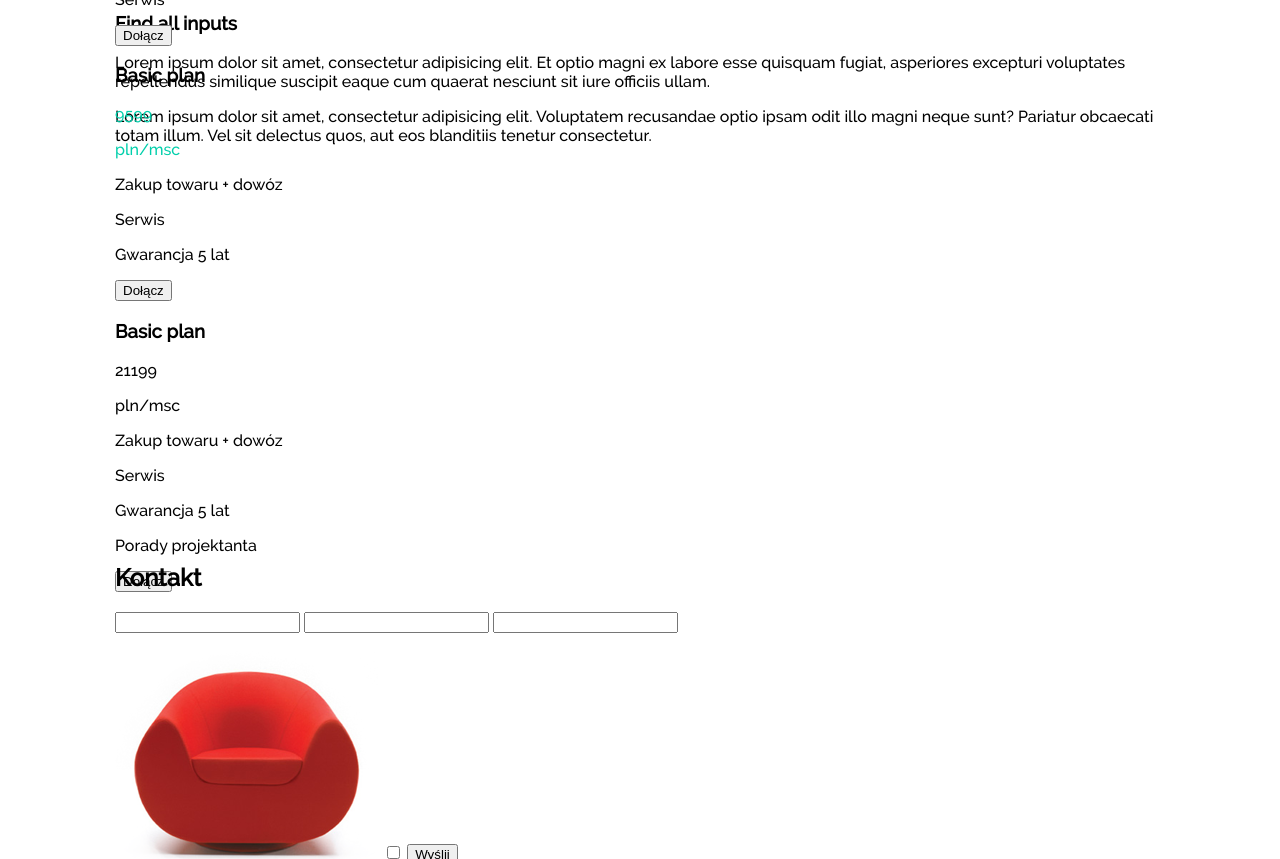
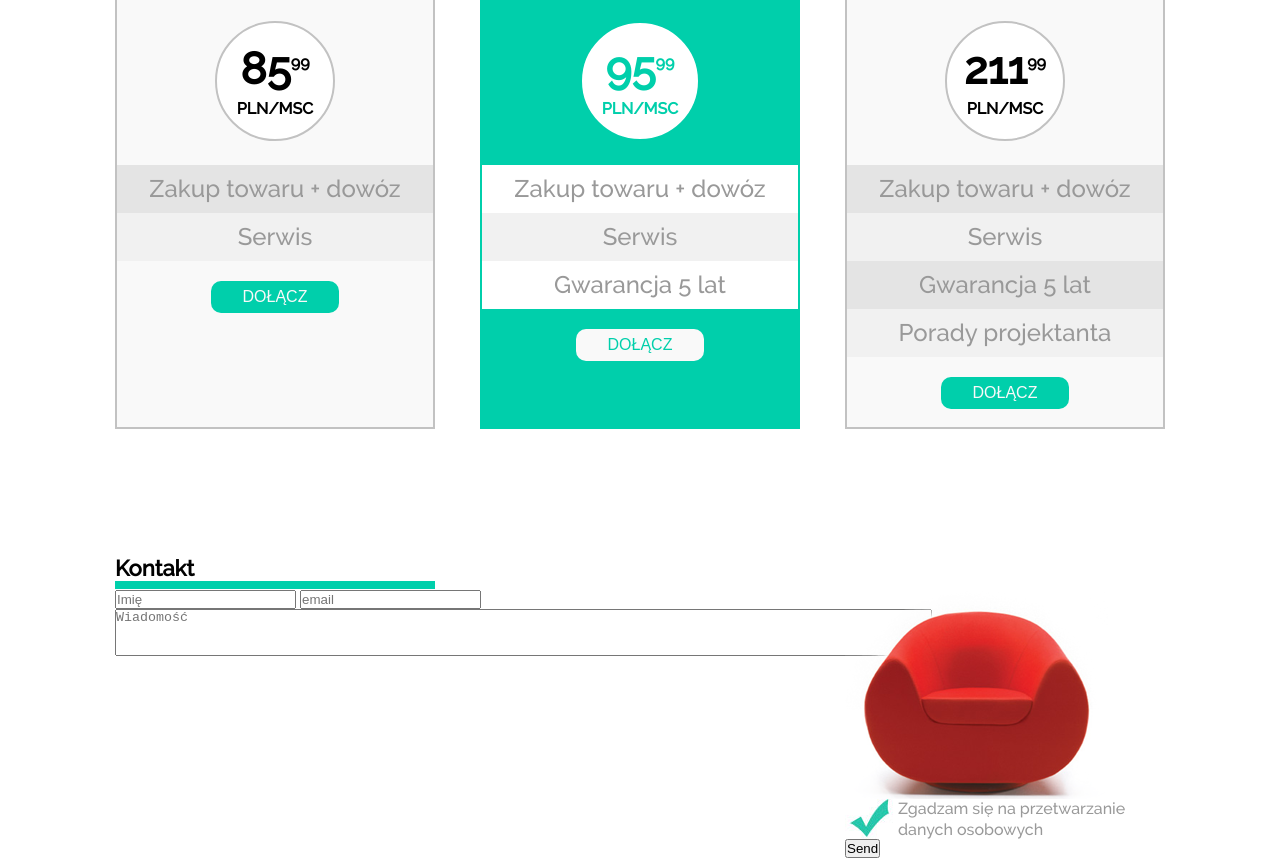
Before and after one commit to glaszczyk/CL_Warsztat_HTML, a plain HTML site: page index.html in a window 1280 px wide. Shown: the part 1101-1960 px from the top of the page. Drawn offline with Linux system fonts and the light colour scheme; files whose address does not match are found by name.

Commit message:
Ostatnie zmiany

```diff
--- a/css/style.css
+++ b/css/style.css
@@ -10,7 +10,7 @@
 	font-weight: 500;
 	font-style: normal;
 }
-@font-face
+@font-face {
 	font-family: 'Ralway';
 	src: url('../font/Raleway-Bold.eot');
 	src: local('Ralewy Bold'), local('Raleway-Bold'),
@@ -51,6 +51,9 @@ html {
 .f9 {
 	color: #f9f9f9;
 }
+.bc-f9 {
+	background-color: #f9f9f9;
+}
 .f1 {
 	color: #f1f1f1;
 }
@@ -62,6 +65,9 @@ html {
 }
 .color9 {
 	color: #999;
+}
+strong {
+	font-weight: bold;
 }
 /* ***** HEADER ***** */
 header {
@@ -85,28 +91,216 @@ nav ul li {
 	display: inline-block;
 }
 /* ***** CAROUSEL ***** */
-.carousel-section {
+section.carousel-section {
 	height: 496px;
-		background: rgba(250, 250, 250, 1);
-	background: -moz-linear-gradient(top, rgba(250, 250, 250, 1) 0%, rgba(204, 206, 215, 1) 100%);
-	background: -webkit-gradient(left top, left bottom, color-stop(0%, rgba(250, 250, 250, 1)), color-stop(100%, rgba(204, 206, 215, 1)));
-	background: -webkit-linear-gradient(top, rgba(250, 250, 250, 1) 0%, rgba(204, 206, 215, 1) 100%);
-	background: -o-linear-gradient(top, rgba(250, 250, 250, 1) 0%, rgba(204, 206, 215, 1) 100%);
-	background: -ms-linear-gradient(top, rgba(250, 250, 250, 1) 0%, rgba(204, 206, 215, 1) 100%);
-	background: linear-gradient(to bottom, rgba(250, 250, 250, 1) 0%, rgba(204, 206, 215, 1) 100%);
-	filter: progid:DXImageTransform.Microsoft.gradient( startColorstr='#ccced7', endColorstr='#cacaca', GradientType=0 );
+	background: rgba(250,250,250,1);
+	background: -moz-linear-gradient(top, rgba(250,250,250,1) 0%, rgba(248,248,248,1) 25%, rgba(245,245,245,1) 50%, rgba(225,225,228,1) 75%, rgba(207,206,215,1) 100%);
+	background: -webkit-gradient(left top, left bottom, color-stop(0%, rgba(250,250,250,1)), color-stop(25%, rgba(248,248,248,1)), color-stop(50%, rgba(245,245,245,1)), color-stop(75%, rgba(225,225,228,1)), color-stop(100%, rgba(207,206,215,1)));
+	background: -webkit-linear-gradient(top, rgba(250,250,250,1) 0%, rgba(248,248,248,1) 25%, rgba(245,245,245,1) 50%, rgba(225,225,228,1) 75%, rgba(207,206,215,1) 100%);
+	background: -o-linear-gradient(top, rgba(250,250,250,1) 0%, rgba(248,248,248,1) 25%, rgba(245,245,245,1) 50%, rgba(225,225,228,1) 75%, rgba(207,206,215,1) 100%);
+	background: -ms-linear-gradient(top, rgba(250,250,250,1) 0%, rgba(248,248,248,1) 25%, rgba(245,245,245,1) 50%, rgba(225,225,228,1) 75%, rgba(207,206,215,1) 100%);
+	background: linear-gradient(to bottom, rgba(250,250,250,1) 0%, rgba(248,248,248,1) 25%, rgba(245,245,245,1) 50%, rgba(225,225,228,1) 75%, rgba(207,206,215,1) 100%);
+	filter: progid:DXImageTransform.Microsoft.gradient( startColorstr='#fafafa', endColorstr='#cfced7', GradientType=0 );
+}
+section.carousel-section .carousel-image {
+	float: left;
+	width: 406px;
+	height: 496px;
+}
+section.carousel-section .carousel-text {
+	float: left;
+	width: 644px;
+	height: 496px;
+	padding: 0 80px;
+}
+section.carousel-section .carousel-text h1 {
+	font-size: 40px;
+	text-transform: uppercase;
+	font-weight: normal;
+	text-align: center;
+}
+section.carousel-section .carousel-text p {
+	font-size: 14px;
+	line-height: 21px;
+	text-align: center;
+}
+section.carousel-section .carousel-text button {
+	/*background-color: #e92121;*/
+	border: none;
+	padding: 15px 32px;
+	text-align: center;
+	text-decoration: none;
+	display: inline-block;
+	font-size: 16px;
+	border-radius: 5px;
+	text-transform: uppercase;
+	color: white;
 }
 /* ***** GALLERY ***** */
-.gallery-section {
+section.gallery-section {
 	height: 352px;
 }
+section.gallery-section .gallery-image {
+	float: left;
+	width: 320px;
+	height: 224px;
+	margin-right: 45px;
+}
+section.gallery-section .gallery-image h3 {
+	font-size: 16px;
+	font-weight: bold;
+	border-bottom: solid 7px #00cfab;
+	width: 160px;
+}
+
+section.gallery-section .gallery-text-box {
+	float: left;
+	width: 320px;
+	height: 256px;
+}
+section.gallery-section .gallery-text-box h3 {
+	font-size: 16px;
+	font-weight: bold;
+	border-bottom: solid 7px #00cfab;
+	width: 160px;
+}
 /* ***** PRICE TABLE ***** */
-.price-section {
+section.price-section {
 	height: 768px;
+	text-align: center;;
+}
+section h2 {
+	font-size: 22px;
+	font-weight: bold;
+	border-bottom: solid 8px #00cfab;
+	width: 320px;
+	text-align: left;
+}
+section.price-section .price-tag {
+	height: 120px;
+	width: 120px;
+	border-radius: 50%;
+	background-color: #fff;
+	border: solid 2px #c2c2c2;
+	margin: 24px auto;
+}
+section.price-section .feature {
+	height: 48px;
+	font-size: 24px;
+	line-height: 48px;
+	color: #999;
+	font-weight: normal;
+}
+section.price-section div[class^="price-tag-"] {
+	margin-top: 96px;
+}
+section.price-section .price-tag-normal {
+	float: left;
+	width: 320px;
+	height: 512px;
+	border: solid 2px #c2c2c2;
+}
+section.price-section .price-tag-normal .feature:nth-of-type(odd) {
+	background-color: #e4e4e4;
+}
+section.price-section .price-tag-normal .feature:nth-of-type(even) {
+	background-color: #f1f1f1;
+}
+section.price-section .price-tag-highlight {
+	float: left;
+	width: 320px;
+	height: 512px;
+	margin: 0 45px;
+	border: solid 2px #00cfab;
+}
+section.price-section .price-tag-highlight .price-tag {
+	height: 120px;
+	width: 120px;
+	border-radius: 50%;
+	background-color: #fff;
+	border: solid 2px #00cfab;
+	margin: 24px auto;
+}
+section.price-section .price-tag-highlight .feature:nth-of-type(odd) {
+	background-color: #fff;
+}
+section.price-section .price-tag-highlight .feature:nth-of-type(even) {
+	background-color: #f1f1f1;
+}
+section.price-section button {
+	padding: 8px 32px;
+	font-size: 16px;
+	line-height: 16px;
+	border: none;
+	text-transform: uppercase;
+	margin: 20px 32px;
+	border-radius: 10px;
+}
+section.price-section h3 {
+	padding-top: 48px;
+	font-size: 26px;
+	text-transform: uppercase;
+	font-weight: normal;
+	letter-spacing: 1px;
+}
+.superscript {
+	font-size: 16px;
+	font-weight: bold;
+	vertical-align: super;
+}
+.price {
+	padding-top: 20px;
+	font-size: 44px;
+	font-weight: bold;
+}
+.month {
+	margin-top: 5px;
+	text-transform: uppercase;
+	font-weight: bold;
 }
 /* ***** FORM ***** */
-.form-section {
+section.form-section {
 	height: 544px;
+}
+section.form-section .form-left {
+	float: left;
+	width: 685px;
+	height: 432px;
+	margin-right: 45px;
+}
+section.form-section .form-right {
+	float: left;
+	width: 320px;
+	height: 432px;
+}
+input[type=checkbox].css-checkbox {
+	position:absolute; z-index:-1000; left:-1000px; overflow: hidden; clip: rect(0 0 0 0); height:1px; width:1px; margin:-1px; padding:0; border:0;
+}
+
+input[type=checkbox].css-checkbox + label.css-label, input[type=checkbox].css-checkbox + label.css-label.clr {
+	padding-left:53px;
+	height:40px;
+	display:inline-block;
+	line-height:1.3;
+	background-repeat:no-repeat;
+	background-position: 0 0;
+	/*font-size:40px;*/
+	vertical-align:middle;
+	cursor:pointer;
+
+}
+input[type=checkbox].css-checkbox:checked + label.css-label, input[type=checkbox].css-checkbox + label.css-label.chk {
+	background-position: 0 -40px;
+}
+label.css-label {
+	background-image:url('../images/form_ok.jpg');
+	-webkit-touch-callout: none;
+	-webkit-user-select: none;
+	-khtml-user-select: none;
+	-moz-user-select: none;
+	-ms-user-select: none;
+	user-select: none;
+	font-size: 16px;
 }
 /* ***** FOOTER ***** */
 footer {
--- a/index.html
+++ b/index.html
@@ -35,20 +35,20 @@
 				<img src="./images/black_chair.png" alt="Black Chair main image">
 			</div>
 			<div class="carousel-text">
-				<h1>Sit <span class="green">on</span> our <span class="green">chair</span></h1>
+				<h1>Sit <strong class="green">on</strong> our <strong class="green">chair</strong></h1>
 				<p>Lorem ipsum dolor sit amet, consectetur adipisicing elit. Voluptas facilis, unde. Nihil quae, maxime! Quidem eligendi obcaecati, deserunt dolorem ad soluta voluptatibus, amet nisi vel repudiandae at tenetur reiciendis totam.</p>
-				<button>Zobacz więcej</button>
+				<button class="bc-green">Zobacz więcej</button>
 			</div>
 		</article>
 	</section>
 	<!-- GALLERY -->
 	<section class="gallery-section">
 		<div class="container clearfix">
-			<div class="gallery-image1">
+			<div class="gallery-image">
 				<img src="./images/box1_img.jpg" alt="Gallery image one">
 				<h3>Chair CLAIR</h3>
 			</div>
-			<div class="gallery-image2">
+			<div class="gallery-image">
 				<img src="./images/box2_img.jpg" alt="Gallery image one">
 				<h3>Chair MARGARITA</h3>
 			</div>
@@ -63,61 +63,68 @@
 	<section class="price-section">
 		<div class="container clearfix">
 			<h2>Cennik</h2>
-			<div class="price-tag-normal">
+			<div class="price-tag-normal bc-f9">
 				<h3>Basic plan</h3>
+				<div class="price-tag">
 					<p class="price grey">85<span class="superscript">99</span></p>
 					<p class="month grey">pln/msc</p>
+				</div>
 				<p class="feature">Zakup towaru + dowóz</p>
 				<p class="feature">Serwis</p>
-				<button>Dołącz</button>
+				<button class="bc-green f9">Dołącz</button>
 			</div>
-			<div class="price-tag-highlight">
-				<h3>Basic plan</h3>
+			<div class="price-tag-highlight bc-green">
+				<h3>Standard plan</h3>
+				<div class="price-tag">
 					<p class="price green">95<span class="superscript">99</span></p>
 					<p class="month green">pln/msc</p>
+				</div>
 				<p class="feature">Zakup towaru + dowóz</p>
 				<p class="feature">Serwis</p>
 				<p class="feature">Gwarancja 5 lat</p>
-				<button>Dołącz</button>
+				<button class="green bc-f9">Dołącz</button>
 			</div>
-			<div class="price-tag-normal">
-				<h3>Basic plan</h3>
+			<div class="price-tag-normal bc-f9">
+				<h3>Advance plan</h3>
+				<div class="price-tag">
 					<p class="price grey">211<span class="superscript">99</span></p>
 					<p class="month grey">pln/msc</p>
+				</div>
 				<p class="feature">Zakup towaru + dowóz</p>
 				<p class="feature">Serwis</p>
 				<p class="feature">Gwarancja 5 lat</p>
 				<p class="feature">Porady projektanta</p>
-				<button>Dołącz</button>
+				<button class="bc-green f9">Dołącz</button>
 			</div>
 		</div>
 	</section>
 	<!-- FORM -->
-	<section form-section>
+	<section class="form-section">
 		<div class="container clearfix">
 			<h2>Kontakt</h2>
-			<div form-left>
-				<form action="">
-					<input type="text">
-					<input type="email">
-					<input type="area">
+			<form>
+				<div class="form-left">
+					<input type="text" name="name" placeholder="Imię">
+					<input type="email" name="email" placeholder="email">
+					<textarea cols="100" rows="3" placeholder="Wiadomość"></textarea>
+				</div>
+				<div class="form-right">
+					<img src="./images/red_chair.png" alt="Red Chair image">
+					<input type="checkbox" class="css-checkbox" name="agree">
+					<label class="css-label color9" for="agree">Zgadzam się na przetwarzanie danych osobowych</label>
+					<input type="submit" value="Send">
+				</div>
 			</form>
-			</div>
-			<div form-right>
-				<img src="./images/red_chair.png" alt="Red Chair image">
-				<input type="checkbox">
-				<button>Wyślij</button>
-			</div>
 		</div>
 	</section>
 	<!-- FOOTER -->
 	<footer>
 		<div class="container clearfix">
 			<div class="copyright">
-				<p>Copyright 2014 | All Rights Reserved &ndash; Sit On Chair</p>
+				<p class="color9">Copyright 2014 | All Rights Reserved &ndash; Sit On Chair</p>
 			</div>
 			<div class="logo-footer">
-				<p class="grey">Sit <strong>On</strong> Chair</p>
+				<p class="color9">Sit <strong>On</strong> Chair</p>
 			</div>
 			<div class="social-media">
 				<img src="./images/flickr.png" alt="Flickr logo">
```
Lines whose indentation alone changed are shown as unchanged.
